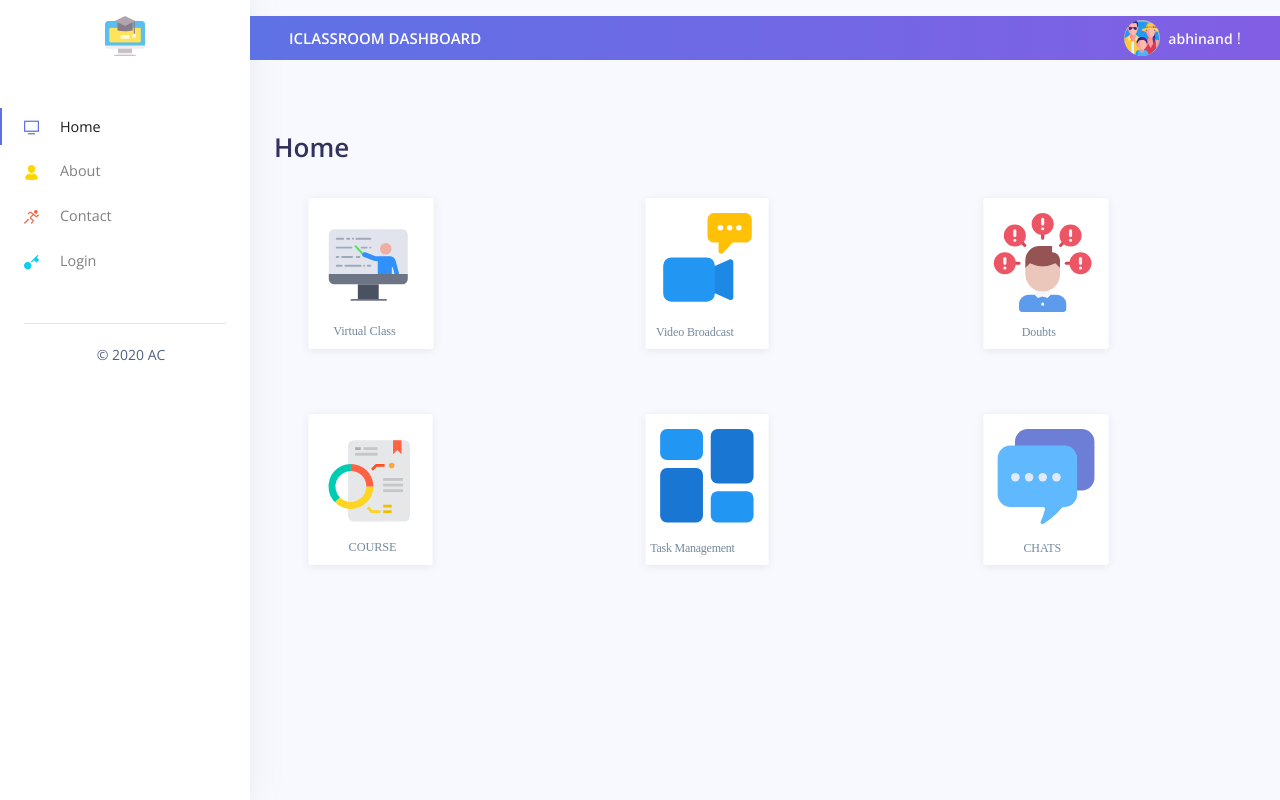
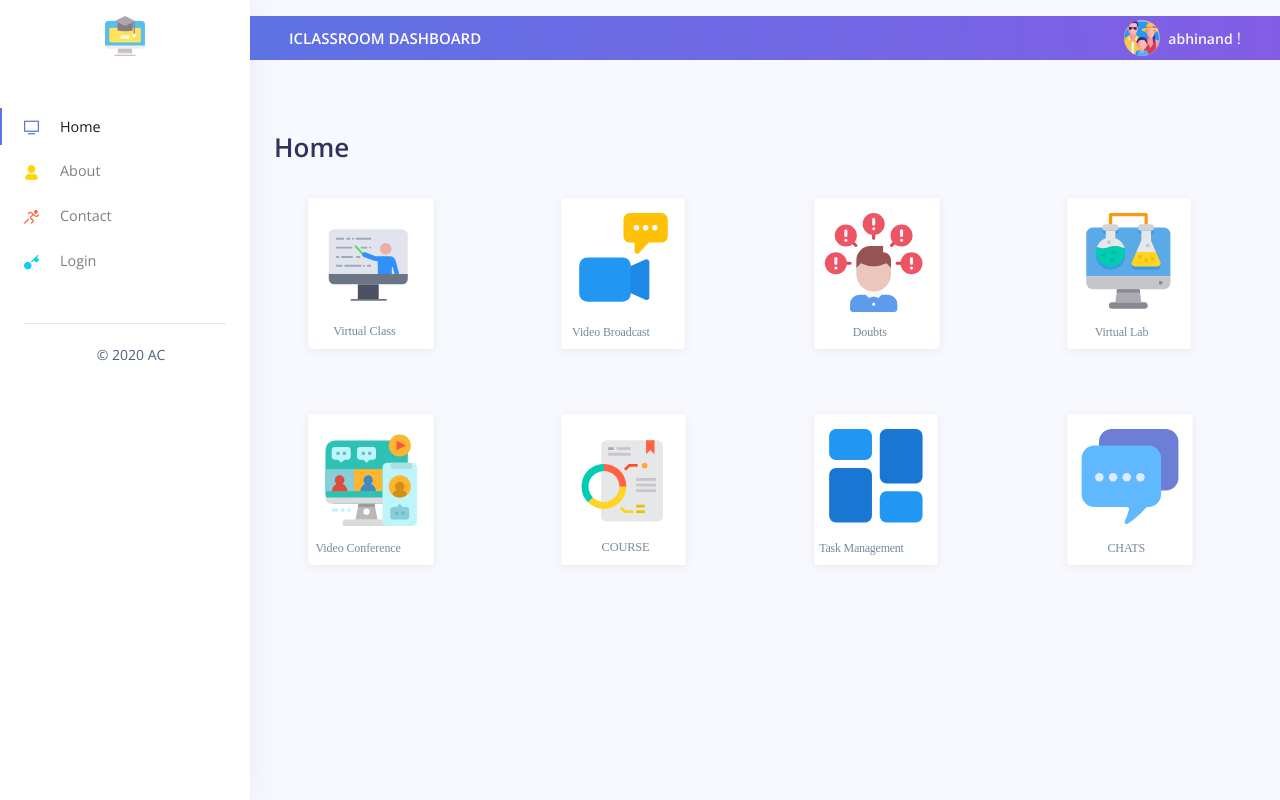
Before and after one commit to abhinand-c/iClassroomServer, a Django app: page / in a window 1280 px wide. Run offline with Django 3.2, Linux system fonts and the light colour scheme; a user stored in the database is signed in; some libraries are stand-ins or nearby versions.

Commit message:
Updated Dashboard

```diff
--- a/app/templates/app/index.html
+++ b/app/templates/app/index.html
@@ -5,36 +5,49 @@
 
     <h1>Home</h1> <br/>
 <div class="row">
-	<div class="col-md-4 col-sm-6 col-sx-6">
+	<div class="col-md-3 col-sm-6 col-sx-6">
 	<a href="https://iclassrtc.herokuapp.com/demos/dashboard/">
 	<img src="{% static 'app/img/home/card-virtualclass.svg' %}"  class="btn" style="height: 200px" alt="Virtual Class"></a>
 </div>
 
-<div class="col-md-4  col-sm-6 col-sx-6">
+<div class="col-md-3  col-sm-6 col-sx-6">
      <p><a href="https://iclassrtc.herokuapp.com/demos/Scalable-Broadcast.html">
 	 <img src="{% static 'app/img/home/card-video.svg' %}"  class="btn" style="height: 200px" alt="Start Video Broadcast">
 	 </a></p>
 </div>
-<div class="col-md-4  col-sm-6 col-sx-6">
+<div class="col-md-3  col-sm-6 col-sx-6">
      <p><a href="/" >
 	 <img src="{% static 'app/img/home/card-doubt.svg' %}"  class="btn" style="height: 200px" alt="Doubts">
 	 </a></p>
 </div>
-<div class="col-md-4  col-sm-6 col-sx-6">
+
+<div class="col-md-3  col-sm-6 col-sx-6">
+      <p><a href="/">
+	  <img src="{% static 'app/img/home/card-virtuallab.svg' %}"  class="btn" style="height: 200px" alt="Virtual Lab">
+	  </a></p>
+</div>
+
+<div class="col-md-3  col-sm-6 col-sx-6">
+      <p><a href="https://iclassrtc.herokuapp.com/demos/video-conferencing.html">
+	  <img src="{% static 'app/img/home/card-conference.svg' %}"  class="btn" style="height: 200px" alt="Start Video Conference">
+	  </a></p>
+</div>
+
+<div class="col-md-3  col-sm-6 col-sx-6">
       <p><a href="/">
 	  <img src="{% static 'app/img/home/card-course.svg' %}"  class="btn" style="height: 200px" alt="Courses">
 	  </a></p>
 </div>
 
-<div class="col-md-4  col-sm-6 col-sx-6">
+<div class="col-md-3  col-sm-6 col-sx-6">
       <p><a href="/">
-	  <img src="{% static 'app/img/home/card-tasks.svg' %}"  class="btn" style="height: 200px" alt="Courses">
+	  <img src="{% static 'app/img/home/card-tasks.svg' %}"  class="btn" style="height: 200px" alt="Task management">
 	  </a></p>
 </div>
 
-<div class="col-md-4  col-sm-6 col-sx-6">
+<div class="col-md-3  col-sm-6 col-sx-6">
       <p><a href="/">
-	  <img src="{% static 'app/img/home/card-chat.svg' %}"  class="btn" style="height: 200px" alt="Courses">
+	  <img src="{% static 'app/img/home/card-chat.svg' %}"  class="btn" style="height: 200px" alt="Chats">
 	  </a></p>
 </div>
 
```
Also changed, not shown: app/static/app/img/home/card-conference.svg (added), app/static/app/img/home/card-streaming.svg (added), app/static/app/img/home/card-virtuallab.svg (added).
